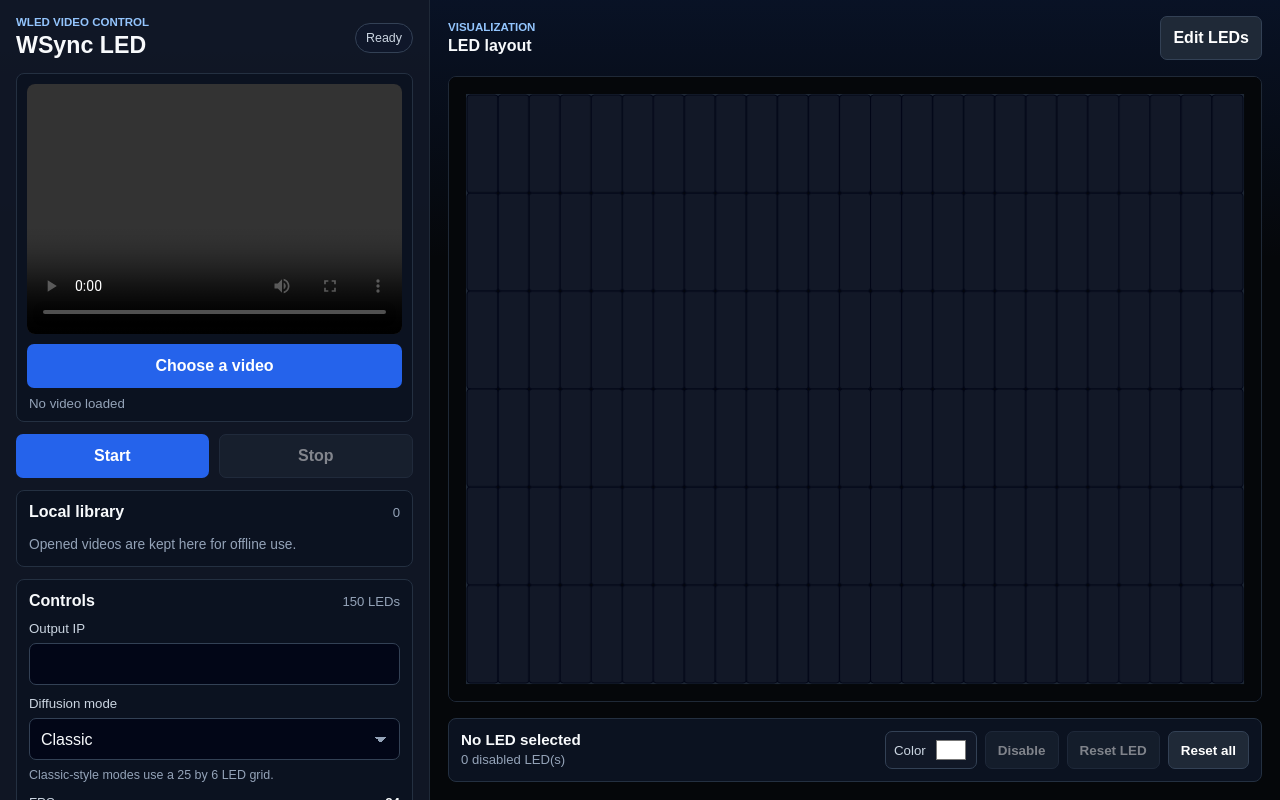
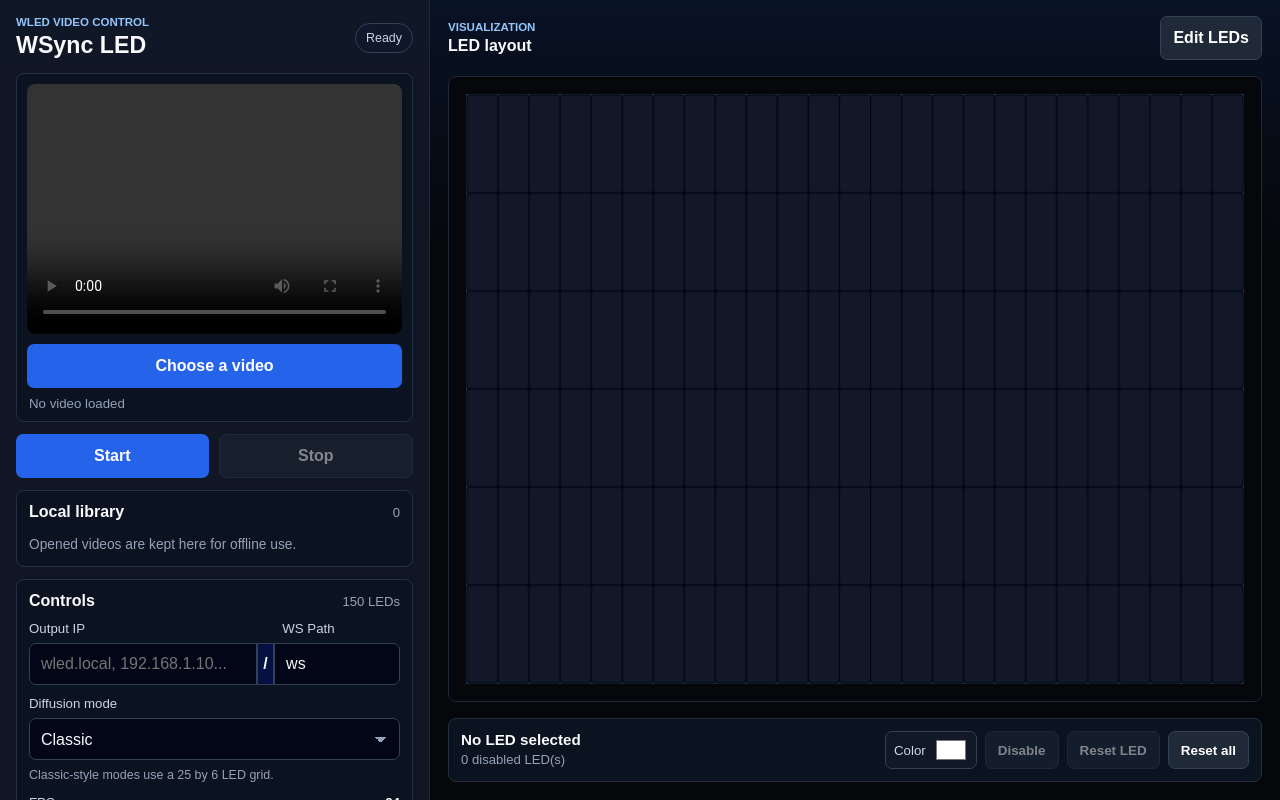
Before and after one commit to Antonin1106/WSync-LED, a React (Vite) app: page / in a window 1280 px wide. Built offline with nearby package versions, Linux system fonts and the light colour scheme.

Commit message:
Add WebSocket manual path field

```diff
--- a/src/App.tsx
+++ b/src/App.tsx
@@ -159,7 +159,7 @@
   function connectWS() {
     wsRef.current?.close();
 
-    const ws = new WebSocket(`ws://${settingsRef.current.ip}/ws`);
+    const ws = new WebSocket(`ws://${settingsRef.current.ip}/${settingsRef.current.path}`);
     ws.binaryType = 'arraybuffer';
     ws.onopen = () => setConnectionState('Connected');
     ws.onclose = () => setConnectionState('Disconnected');
--- a/src/components/ControlPanel.tsx
+++ b/src/components/ControlPanel.tsx
@@ -29,15 +29,34 @@
       </div>
 
       <label className="field">
+        <div className="field-box">
           <span>Output IP</span>
+          <span />
+          <span>WS Path</span>
+        </div>
+        <div className="field-box">
           <input
             value={settings.ip}
+            placeholder="wled.local, 192.168.1.10..."
             autoCapitalize="off"
             autoCorrect="off"
             onInput={(event) =>
               onSettingsChange({ ...settings, ip: event.currentTarget.value })
             }
           />
+          <strong>
+          /
+          </strong>
+          <input
+            value={settings.path}
+            placeholder="ws"
+            autoCapitalize="off"
+            autoCorrect="off"
+            onInput={(event) =>
+              onSettingsChange({ ...settings, path: event.currentTarget.value })
+            }
+          />
+        </div>
       </label>
 
       <label className="field">
--- a/src/styles/app.scss
+++ b/src/styles/app.scss
@@ -328,6 +328,39 @@
     #020617;
 }
 
+.field-box {
+  display: flex;
+  gap: 0;
+
+  input,span {
+    flex: 2;
+  }
+
+  span:nth-of-type(2),
+  strong{
+    flex:0.15;
+  }
+
+  strong {
+    text-align: center;
+    padding: 11px 0;
+    border: 1px solid #334155;
+    background: #061142;
+  }
+
+  &>:last-child {
+    flex: 1;
+  }
+
+  input:first-of-type {
+    border-radius: 7px 0 0 7px;
+  }
+
+  input:last-of-type {
+    border-radius: 0 7px 7px 0;
+  }
+}
+
 .range-field span {
   display: flex;
   justify-content: space-between;
--- a/src/types/app.ts
+++ b/src/types/app.ts
@@ -2,6 +2,7 @@
 
 export type Settings = {
   ip: string;
+  path: string;
   fps: number;
   ledX: number;
   ledY: number;
```
Also changed, not shown: src/config/appConfig.ts (+6 -5 lines).
